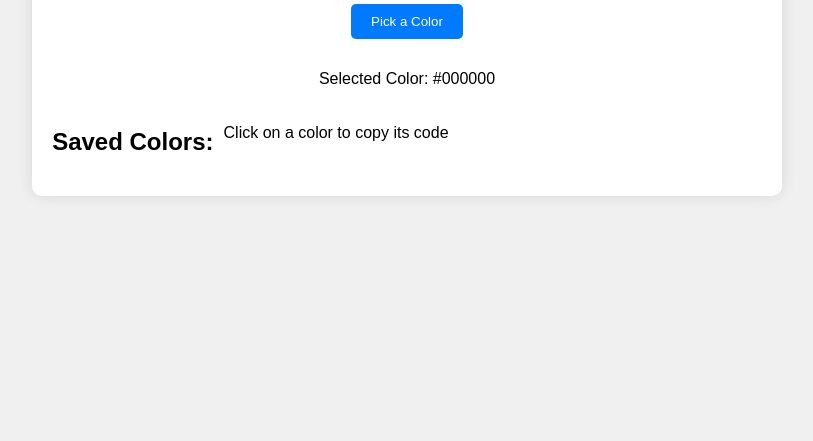
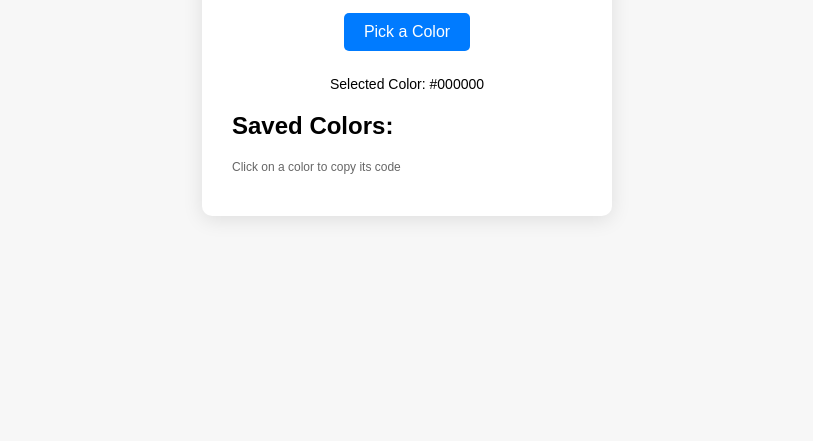
Before and after one commit to julfikerhossenshebbir/colorpicker, a plain HTML site: page index.html in a window 1280 px wide. Shown: the part 375-816 px from the top of the page, without its empty margins (233-1046 px from the left). Drawn offline with nearby package versions, Linux system fonts and the light colour scheme; a script that the page names is missing.

Commit message:
Update styles.css

```diff
--- a/styles.css
+++ b/styles.css
@@ -3,33 +3,40 @@ body {
     justify-content: center;
     align-items: center;
     height: 100vh;
-    background-color: #f0f0f0;
+    background-color: #f7f7f7;
     font-family: Arial, sans-serif;
+    margin: 0;
+    padding: 0;
 }
 
 .color-picker-wrapper {
     text-align: center;
-    background-color: white;
-    padding: 20px;
+    background-color: #fff;
+    padding: 30px;
     border-radius: 10px;
-    box-shadow: 0 0 15px rgba(0, 0, 0, 0.1);
+    box-shadow: 0 4px 20px rgba(0, 0, 0, 0.1);
+    width: 350px;
 }
 
 #color-picker-button {
     padding: 10px 20px;
     border: none;
     background-color: #007BFF;
-    color: white;
+    color: #fff;
     cursor: pointer;
     border-radius: 5px;
     margin-bottom: 15px;
+    font-size: 16px;
+}
+
+#colorCode {
+    margin: 10px 0;
+    font-size: 14px;
 }
 
 .saved-colors-container {
     margin-top: 20px;
-    display: flex;
-    flex-wrap: wrap;
-    gap: 10px;
+    text-align: left;
 }
 
 .color-preview {
@@ -40,9 +47,16 @@ body {
     width: 100px;
     font-size: 12px;
     cursor: pointer;
+    margin-bottom: 10px;
     transition: transform 0.3s ease;
 }
 
 .color-preview:hover {
     transform: scale(1.1);
 }
+
+.instruction {
+    font-size: 12px;
+    color: #666;
+    margin-top: 10px;
+}
```
